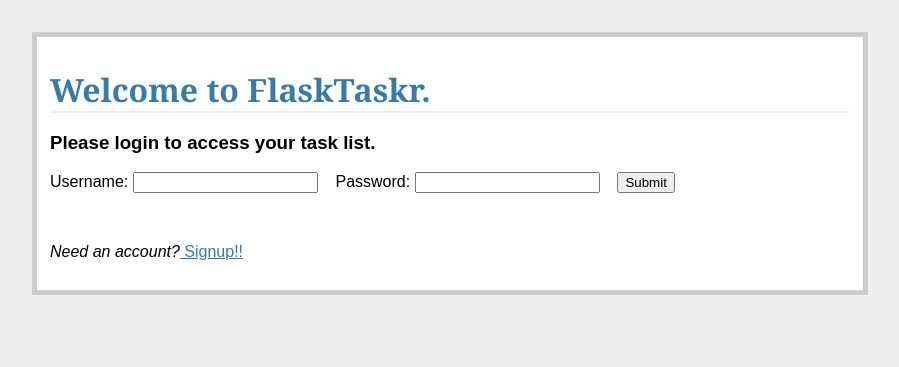
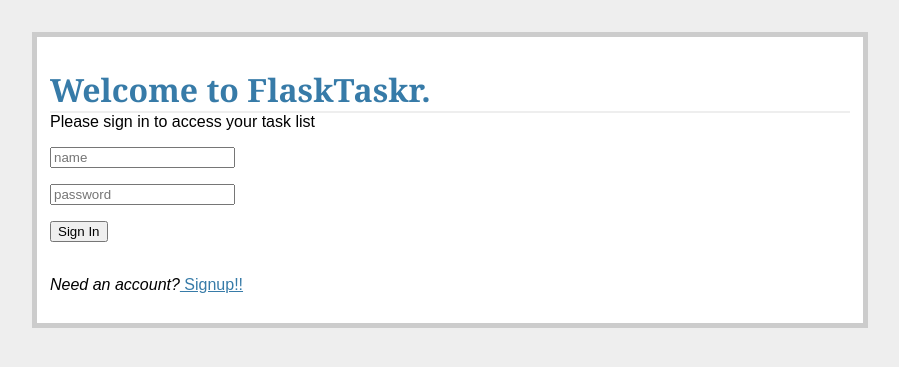
Before and after one commit to mjhea0/flasktaskr, a Flask app: page / in a window 1280 px wide. Shown: the top 367 px of the page, without its empty margins (190-1089 px from the left). Run offline with Flask 2, Linux system fonts and the light colour scheme.

Commit message:
update login.html with error handling

```diff
--- a/templates/login.html
+++ b/templates/login.html
@@ -1,21 +1,36 @@
 {% extends "_base.html" %}
 {% block content %}
+
 <h1> Welcome to FlaskTaskr. </h1>
-<h3>Please login to access your task list.</h3>
+<div class="lead">Please sign in to access your task list</div>
 
 <!-- form below collects usernamer and password -->
-<form method="post" action="/">
+<form class="form-signin" role="form" method="post" action="/">
     {{ form.csrf_token }}
+   <p>
+    {{ form.name(placeholder="name") }}
+    <span class="error">
+        {% if form.name.errors %}
+            {% for error in form.name.errors %}
+                {{ error }}
+            {% endfor %}
+        {% endif %}
+    </span>
+    </p>
     <p>
-        {{ form.name.label }}: {{ form.name }}
-        &nbsp;&nbsp;
-        {{ form.password.label }}: {{ form.password }}
-         &nbsp;&nbsp;
-         <input type="submit" value="Submit"
+    {{ form.password(placeholder="password") }}
+    <span class="error">
+        {% if form.password.errors %}
+            {% for error in form.password.errors %}
+                {{ error }}
+            {% endfor %}
+        {% endif %}
+    </span>
     </p>
+    <button class="btn btn-sm btn-success" type="submit">Sign In</button>
+    <br>
+    <br>
+    <p><em>Need an account?</em><a href="/register"> Signup!!</a></p>
 </form>
 
-<br>
-
-<p><em>Need an account?</em><a href="/register"> Signup!!</a></p>
 {% endblock %}
```
